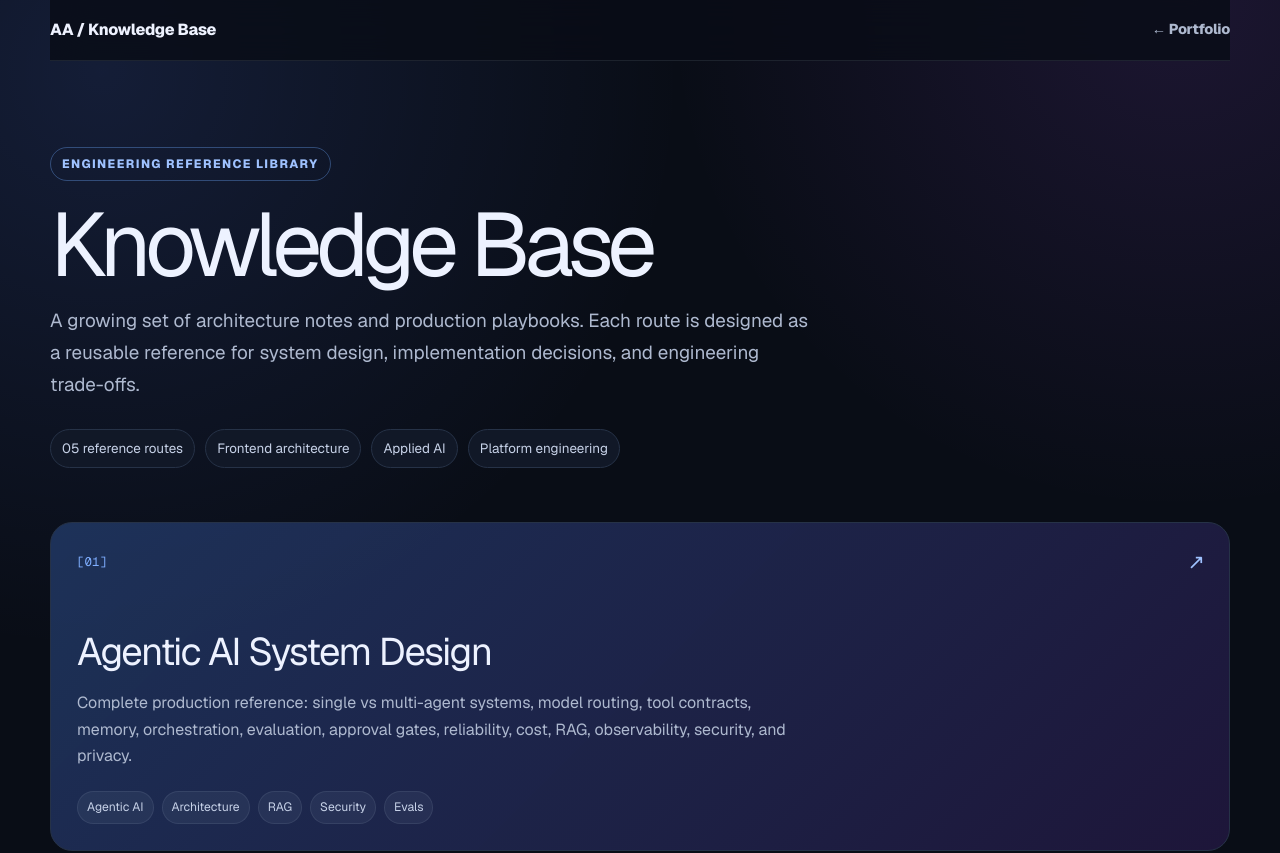
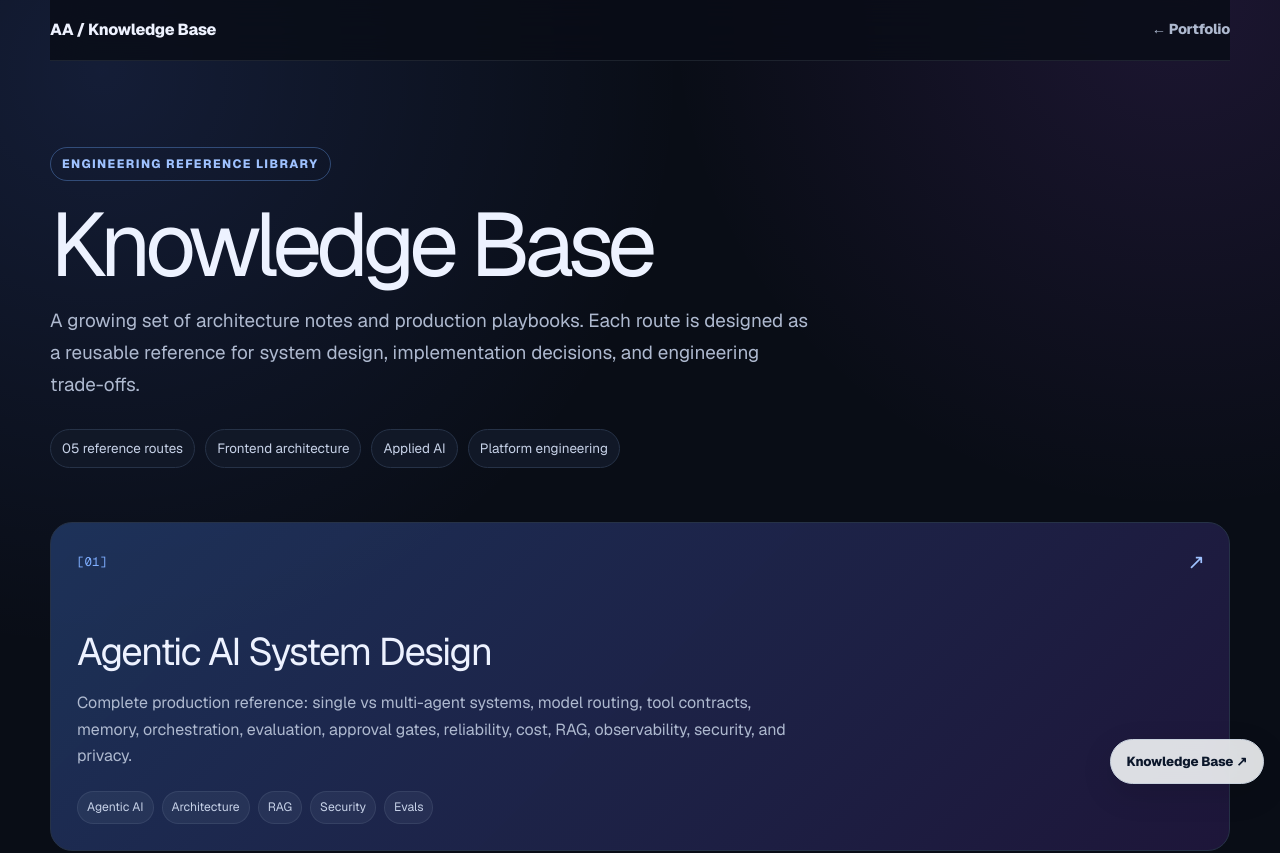
Before and after one commit to iamitesh/amitesh-portfolio, a Next.js app: page /knowledge-base in a window 1280 px wide. Shown: the top 853 px of the page. Built offline with nearby package versions, Linux system fonts and the light colour scheme.

Commit message:
feat: surface knowledge base from portfolio

```diff
--- a/app/layout.tsx
+++ b/app/layout.tsx
@@ -44,6 +44,29 @@ export default function RootLayout({
       <body
         className={`${geistSans.variable} ${geistMono.variable} antialiased`}
       >
+        <a
+          href={`${basePath}/knowledge-base/`}
+          aria-label="Open Knowledge Base"
+          style={{
+            position: "fixed",
+            right: "1rem",
+            bottom: "1rem",
+            zIndex: 90,
+            padding: ".72rem 1rem",
+            border: "1px solid var(--line)",
+            borderRadius: "999px",
+            background: "var(--control-bg)",
+            color: "var(--ink)",
+            textDecoration: "none",
+            fontSize: ".82rem",
+            fontWeight: 800,
+            letterSpacing: "-.01em",
+            backdropFilter: "blur(16px)",
+            boxShadow: "0 10px 32px rgba(0,0,0,.12)",
+          }}
+        >
+          Knowledge Base ↗
+        </a>
         {children}
       </body>
     </html>
```
